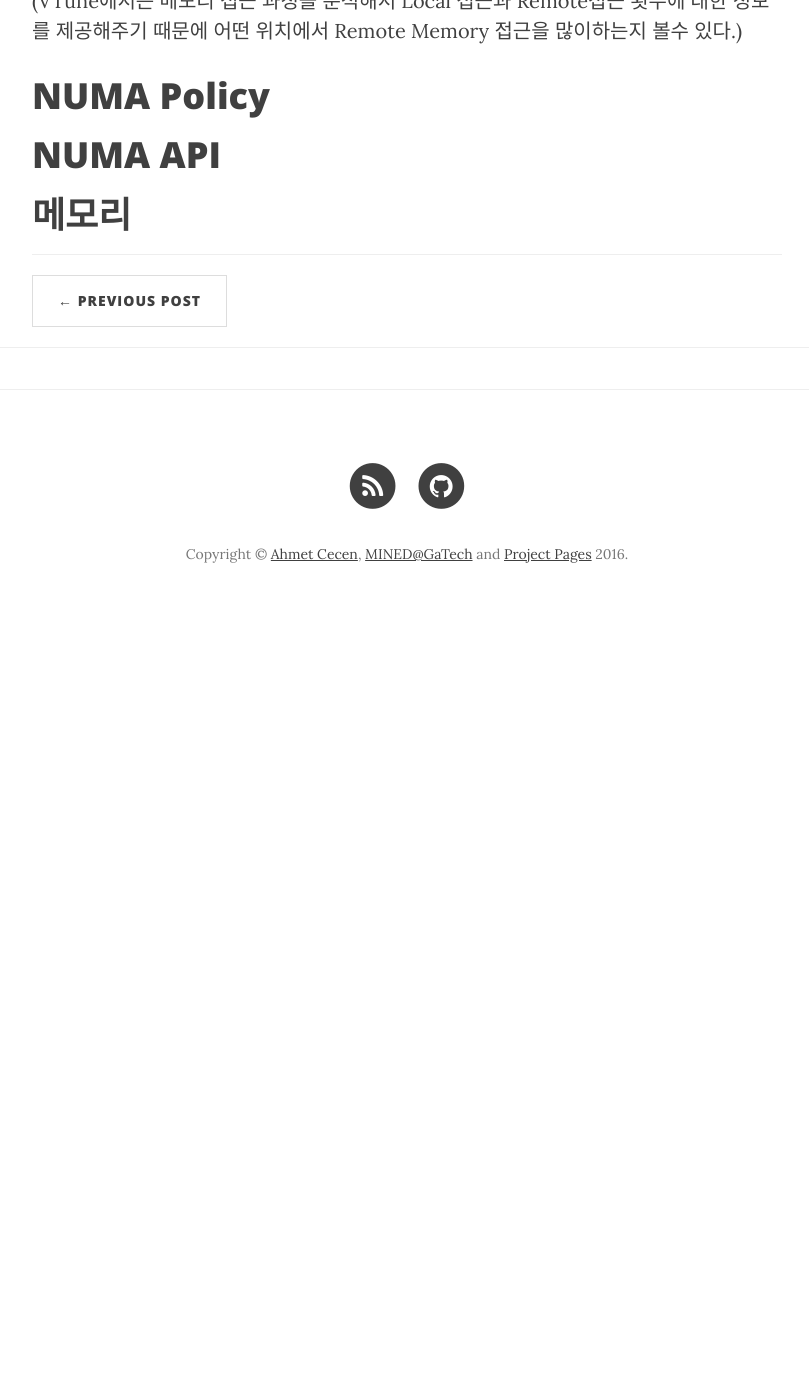
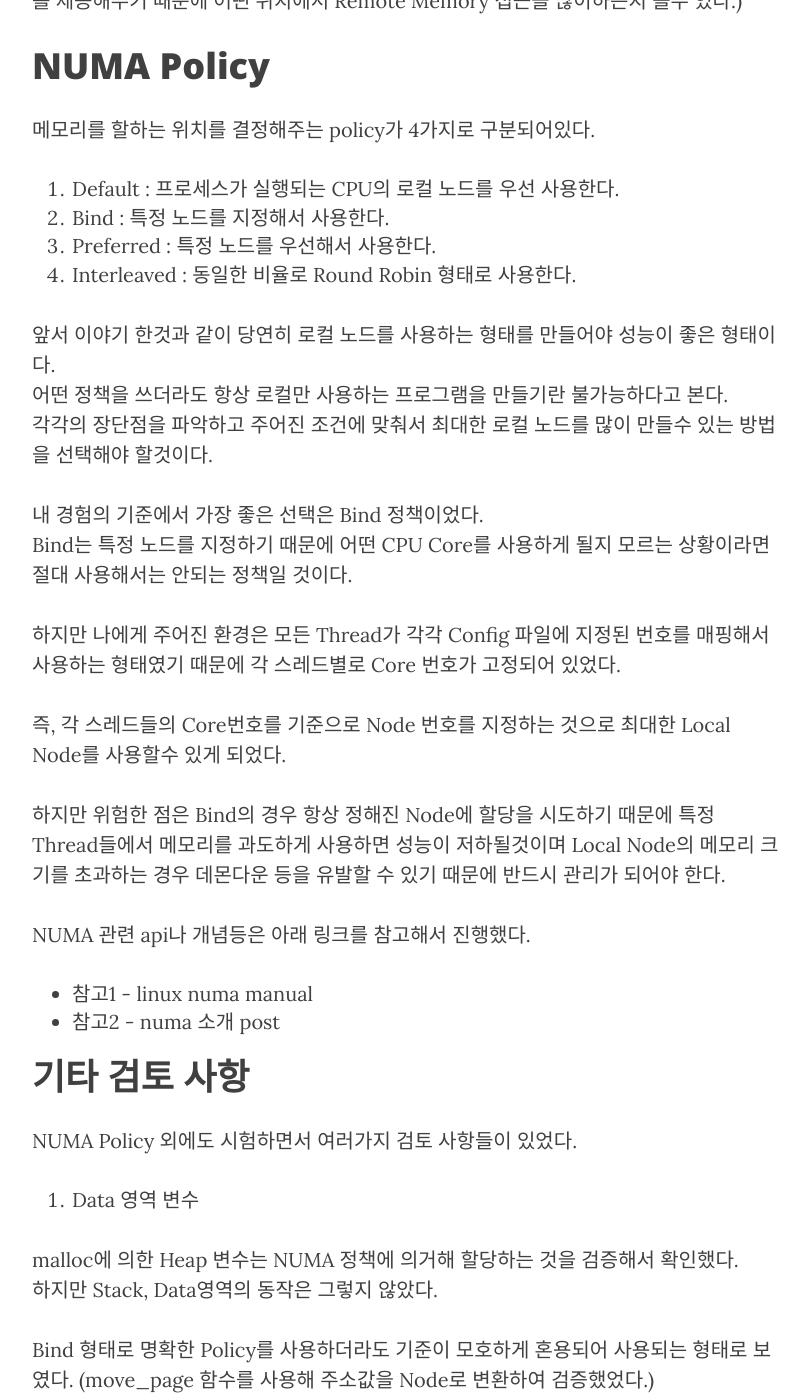
Before and after one commit to Y-JaeHyun/Y-JaeHyun.github.io, a Jekyll site: the page built from _posts/2021-09-13-numa.md, in a window 1280 px wide and 1400 px high, scrolled down 1419 px. Shown: the whole window, without its empty margins (233-1042 px from the left). Built offline with Jekyll 4.4.1, drawn with Linux system fonts in a browser that asks for light colours; nearby versions of some CDN libraries; comment, search, counter and statistics services are not loaded; before the commit the page ends 2049 px from its top, so only the background shows below that; some of the changed text lies outside the part shown.

Commit message:
numa post

```diff
--- a/_posts/2021-09-13-numa.md
+++ b/_posts/2021-09-13-numa.md
@@ -24,7 +24,7 @@ NUMA(Non Uniform Memeory Access)는 멀티 프로세서 시스템에서 사용
 CPU에서 메모리로 접근하는 통로가 한개일 때 1번 CPU가 메모리에 접근하여 사용중이라면 2번 메모리는 메모리 접근이 불가능하여 놀고 있게된다.
 이런 문제점을 각각의 CPU에 독립적인 메모리 영역을 구분하여 제공하는 하는 방법을 통해 해결하려 하는것이 NUMA이다.
 
-!이미지 : https://rockball.tistory.com/entry/Numa%EC%9D%98-%EC%9D%B4%ED%95%B4!
+!이미지 :!
 
 각각의 CPU가 자신의 Local Memory를 두기 때문에 다른 CPU와 충돌로 인하여 대기하는 일이 없어질 수 있다.
 하지만 모든 해결책이 그러하듯(?) NUMA 역시도 한계가 있다.
@@ -37,6 +37,56 @@ CPU에서 메모리로 접근하는 통로가 한개일 때 1번 CPU가 메모
 
 # NUMA Policy
 
-# NUMA API
+메모리를 할하는 위치를 결정해주는 policy가 4가지로 구분되어있다.
+
+1. Default : 프로세스가 실행되는 CPU의 로컬 노드를 우선 사용한다.
+2. Bind : 특정 노드를 지정해서 사용한다.
+3. Preferred : 특정 노드를 우선해서 사용한다.
+4. Interleaved : 동일한 비율로 Round Robin 형태로 사용한다.
+
+앞서 이야기 한것과 같이 당연히 로컬 노드를 사용하는 형태를 만들어야 성능이 좋은 형태이다.
+어떤 정책을 쓰더라도 항상 로컬만 사용하는 프로그램을 만들기란 불가능하다고 본다.
+각각의 장단점을 파악하고 주어진 조건에 맞춰서 최대한 로컬 노드를 많이 만들수 있는 방법을 선택해야 할것이다.
+
+내 경험의 기준에서 가장 좋은 선택은 Bind 정책이었다.
+Bind는 특정 노드를 지정하기 때문에 어떤 CPU Core를 사용하게 될지 모르는 상황이라면 절대 사용해서는 안되는 정책일 것이다.
+
+하지만 나에게 주어진 환경은 모든 Thread가 각각 Config 파일에 지정된 번호를 매핑해서 사용하는 형태였기 때문에 각 스레드별로 Core 번호가 고정되어 있었다.
+
+즉, 각 스레드들의 Core번호를 기준으로 Node 번호를 지정하는 것으로 최대한 Local Node를 사용할수 있게 되었다.
+
+하지만 위험한 점은 Bind의 경우 항상 정해진 Node에 할당을 시도하기 때문에 특정 Thread들에서 메모리를 과도하게 사용하면 성능이 저하될것이며 Local Node의 메모리 크기를 초과하는 경우 데몬다운 등을 유발할 수 있기 때문에 반드시 관리가 되어야 한다.
+
+NUMA 관련 api나 개념등은 아래 링크를 참고해서 진행했다.
+
+* [참고1 - linux numa manual](https://man7.org/linux/man-pages/man3/numa.3.html)
+* [참고2 - numa 소개 post](https://jihooyim1.gitbooks.io/linuxbasic/content/contents/06.html)
+
+
+# 기타 검토 사항
+
+NUMA Policy 외에도 시험하면서 여러가지 검토 사항들이 있었다.
+
+1. Data 영역 변수
+
+malloc에 의한 Heap 변수는 NUMA 정책에 의거해 할당하는 것을 검증해서 확인했다.
+하지만 Stack, Data영역의 동작은 그렇지 않았다.
+
+Bind 형태로 명확한 Policy를 사용하더라도 기준이 모호하게 혼용되어 사용되는 형태로 보였다. (move_page 함수를 사용해 주소값을 Node로 변환하여 검증했었다.)
+
+우선 Data영역은 NUMA 정책에 영향을 받지 않으며 OS 별로 할당방식이 다르다.
+Linux의 경우 First Touch 방식을 따르며 처음 4KB(Page Size)까지의 전역변수는 main thread의 코어 번호에 따라 결정이된다.
+이때 한번도 해당 4KB내에 속하는 변수외의 아직 한번도 접근되지 않은 변수를 조회해보면 아직 그 어떤 노드에도 할당되지 않았음을 알수있다.
+이후에 처음 접근하는 access 코어에 따라 할당되는 위치가 결정된다.
+
+아래 그림은 실제 테스트 프로그램을 작성해 확인했던 부분이다.
+
+[그림1] [그림2] [그림3]
+
+대부분의 변수는 해당 스레드가 동작하는 코어의 로컬을 사용했으나 일부 몇몇 변수들의 경우에는 리모트를 사용한 현상을 보였다.
+결과로만 해석하면 최초 스레드 생성시점에 앞단에 존재하는
+
+2. Stack 영역 변수
+
 
 # 메모리
```
